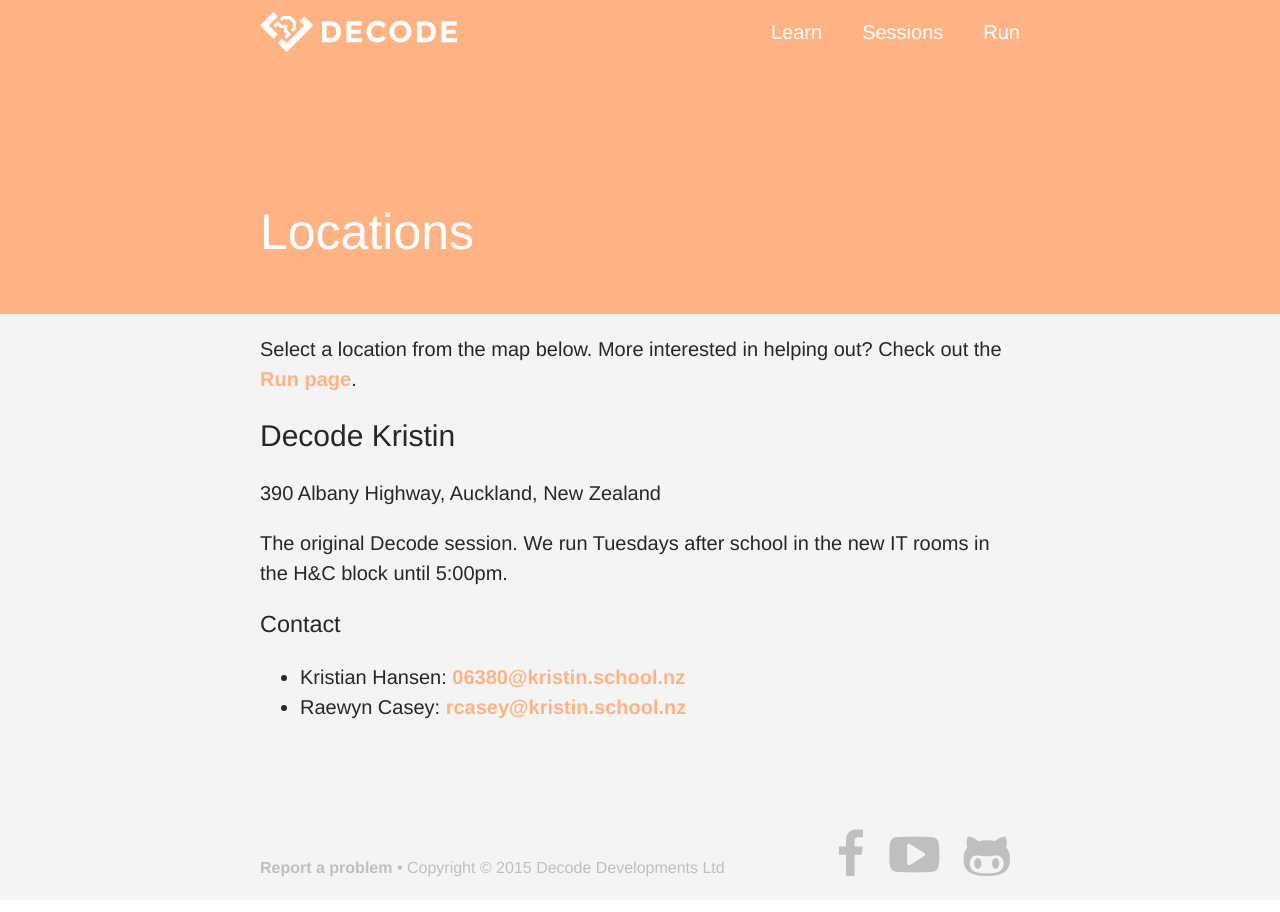
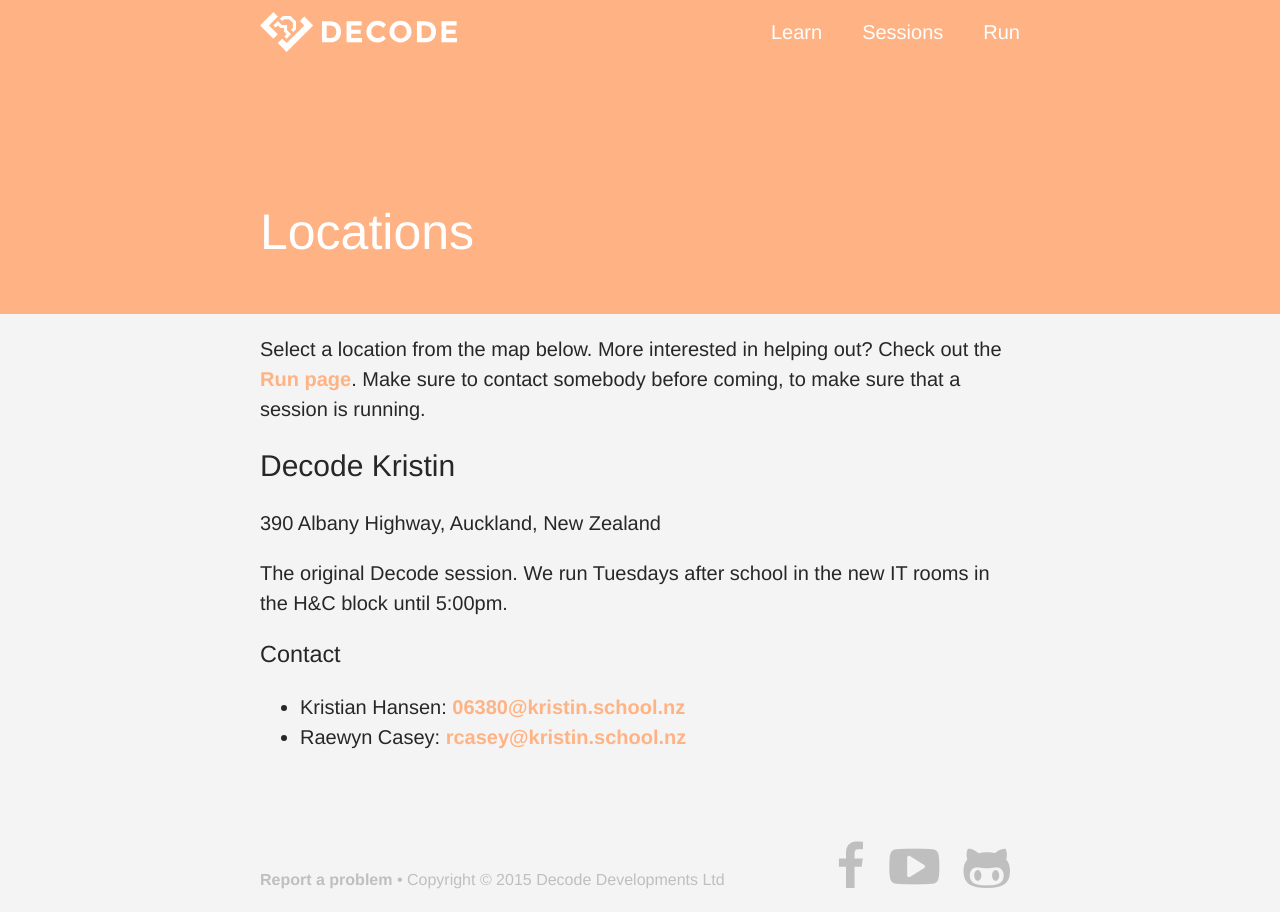
Before and after one commit to decode-org/decode.org, a Jekyll site: the page built from src/locations.html, in a window 1280 px wide. Built offline with Jekyll 4.4.1, drawn with Linux system fonts in a browser that asks for light colours; nearby versions of some CDN libraries; library files that are not in the unit come from our copies; Markdown is read by kramdown in place of the engine named in the settings.

Commit message:
Add disclaimer to locations

```diff
--- a/src/locations.html
+++ b/src/locations.html
@@ -3,7 +3,7 @@
 title: Locations
 meta_description: Decode sessions are free, regular workshops on software development. Enter to find one near you.
 ---
-<p>Select a location from the map below. More interested in helping out? Check out the <a href="/run/">Run page</a>.</p>
+<p>Select a location from the map below. More interested in helping out? Check out the <a href="/run/">Run page</a>. Make sure to contact somebody before coming, to make sure that a session is running.</p>
 <div class="locations-map-container"><div class="location-map"></div></div>
 <div class="locations-description"></div>
 <div class="locations-info">
```
